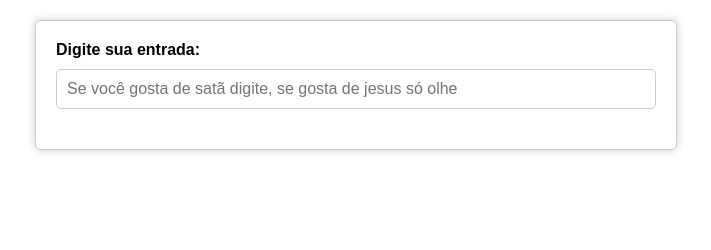
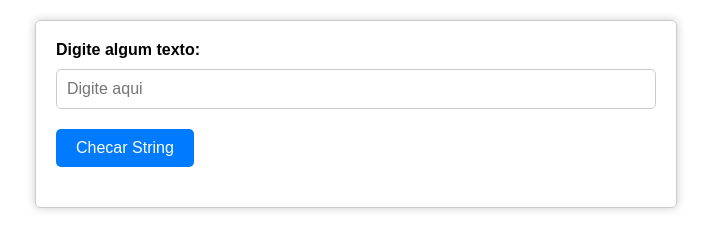
Before and after one commit to maaxg/lexicalAnalyzer, a plain HTML site: page index.html in a window 1280 px wide. Shown: the whole page, without its empty margins (284-995 px from the left). Drawn offline with Linux system fonts and the light colour scheme.

Commit message:
✨ Fix html page

```diff
--- a/index.html
+++ b/index.html
@@ -8,14 +8,12 @@
     <title>Analisador Léxico</title>
   </head>
   <body>
-    <form>
-      <label name="inptDataLabel">Digite sua entrada: </label>
-      <input
-        name="inptData"
-        id="inpt-data"
-        placeholder="Se você gosta de satã digite, se gosta de jesus só olhe"
-        type="text"
-      />
+    <form onsubmit="return false;">
+      <label for="input-text">Digite algum texto:</label>
+      <input type="text" id="input-text" name="input-text" maxlength="10" placeholder="Digite aqui" />
+      <button onclick="handleSubmit()">Checar String</button>
+      <div id="container" class="container">
+      </div>
     </form>
     <div></div>
   </body>
```
